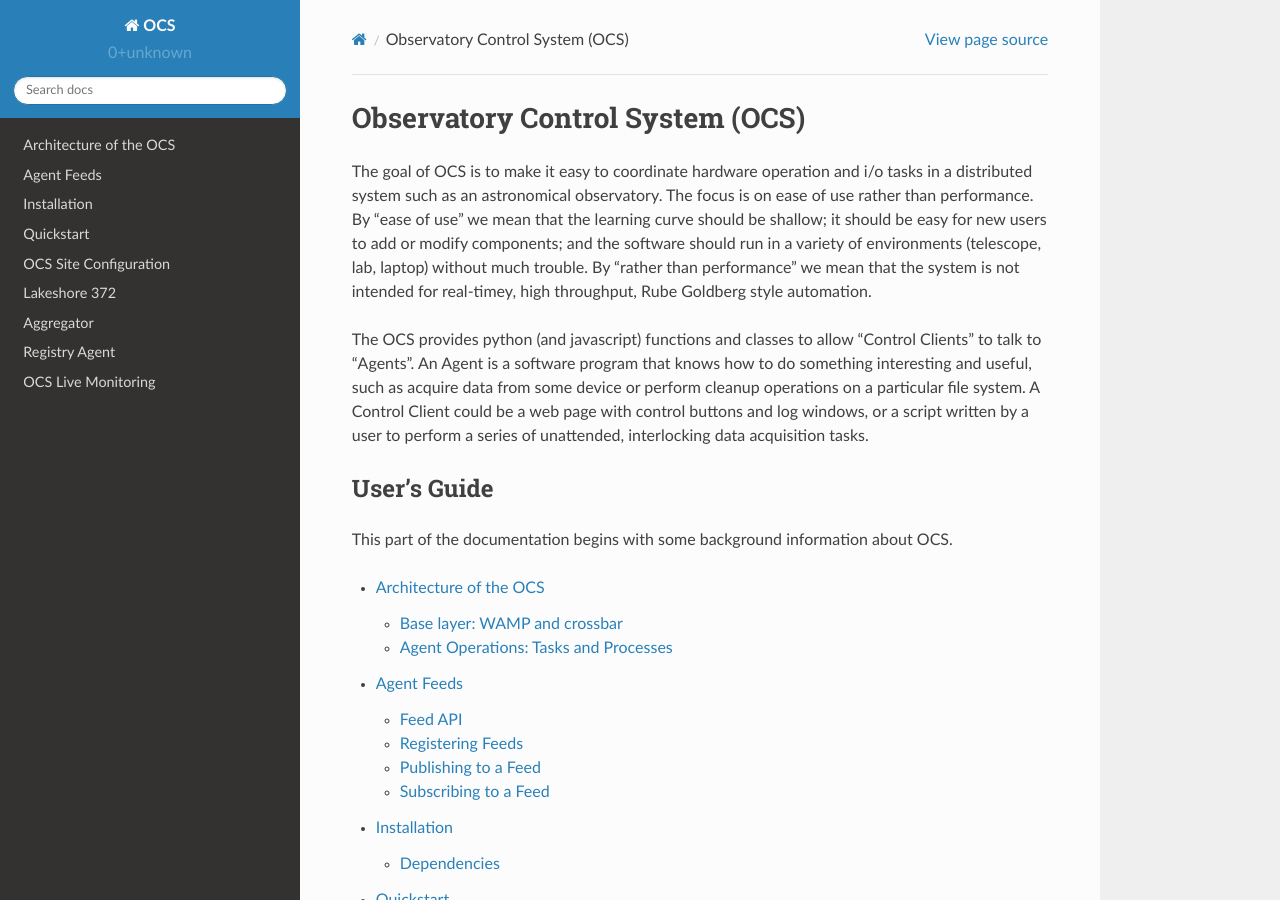
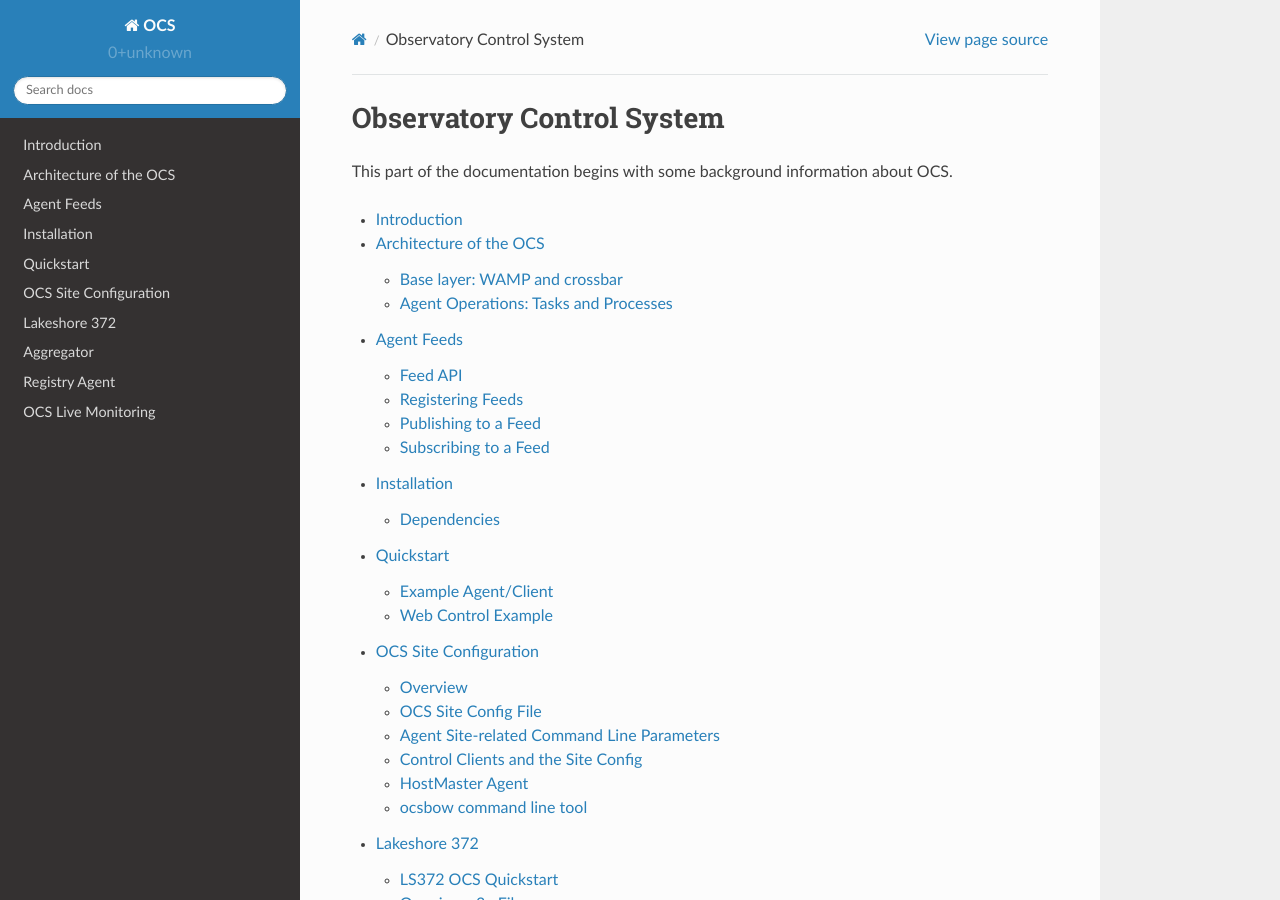
Before and after one commit to simonsobs/ocs, a Sphinx documentation site: the page built from docs/index.rst, in a window 1280 px wide and 900 px high. Built offline with Sphinx 7.4.7 and the Read the Docs theme 2.0.0, drawn with Linux system fonts in a browser that asks for light colours.

Commit message:
docs: move intro text into intro.rst

```diff
--- a/docs/index.rst
+++ b/docs/index.rst
@@ -1,26 +1,5 @@
-Observatory Control System (OCS)
-================================
-
-The goal of OCS is to make it easy to coordinate hardware operation and i/o
-tasks in a distributed system such as an astronomical observatory.  The focus
-is on ease of use rather than performance.  By "ease of use" we mean that the
-learning curve should be shallow; it should be easy for new users to add or
-modify components; and the software should run in a variety of environments
-(telescope, lab, laptop) without much trouble.  By "rather than performance" we
-mean that the system is not intended for real-timey, high throughput, Rube
-Goldberg style automation.
-
-The OCS provides python (and javascript) functions and classes to allow
-"Control Clients" to talk to "Agents".  An Agent is a software program that
-knows how to do something interesting and useful, such as acquire data from
-some device or perform cleanup operations on a particular file system. A
-Control Client could be a web page with control buttons and log windows, or a
-script written by a user to perform a series of unattended, interlocking data
-acquisition tasks.
-
-
-User's Guide
-------------
+Observatory Control System
+==========================
 
 This part of the documentation begins with some background information about
 OCS.
```
Also changed, not shown: other parts of docs/index.rst (+1 -0 lines), docs/intro.rst (added, +19 -0 lines).
